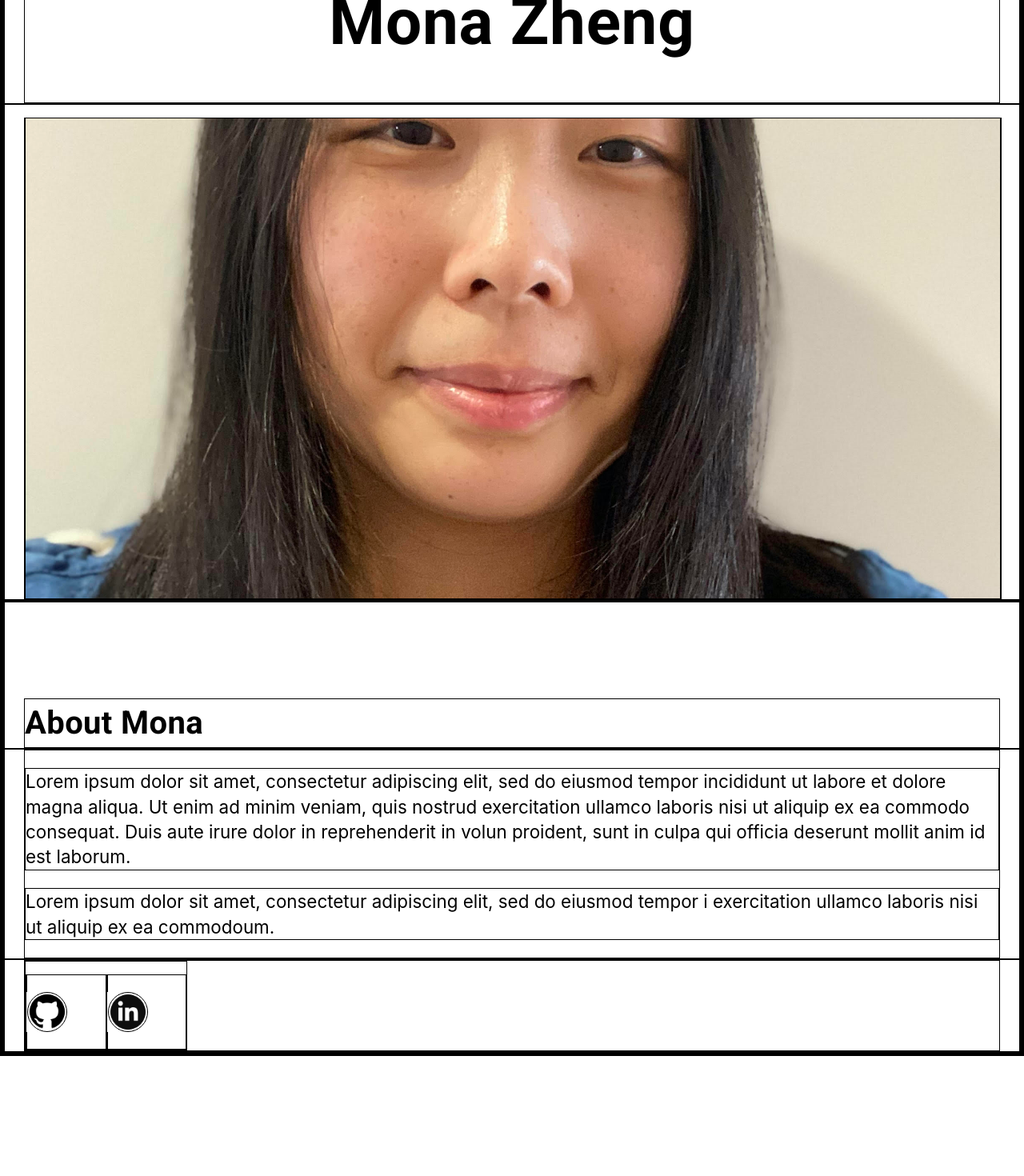
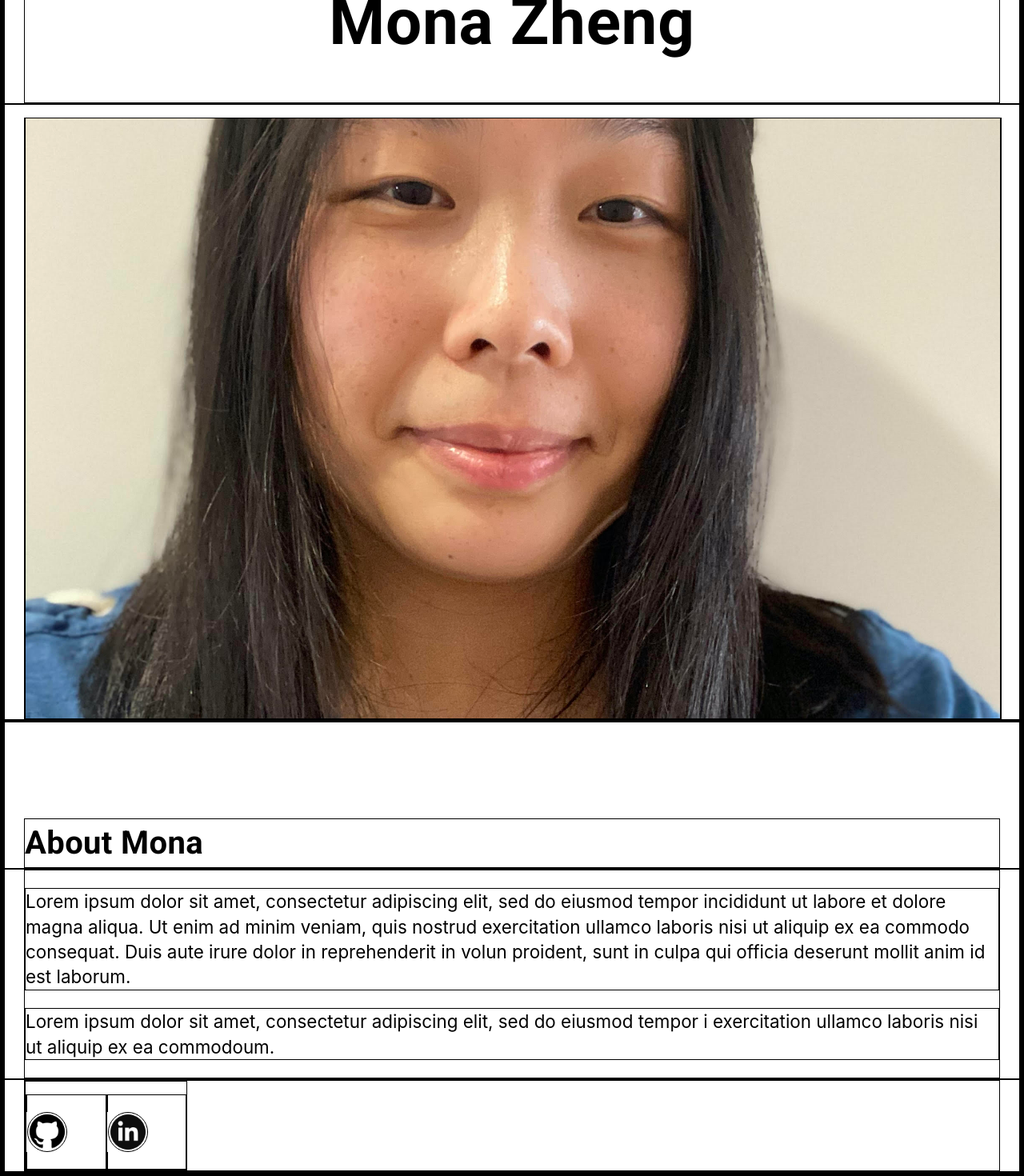
Before and after one commit to catmemberMona/portfolio, a React (Create React App) app: page / in a window 1280 px wide. Shown: the part 201-1671 px from the top of the page at 80% size. Before the commit the page ends 1521 px from the top, so only its background shows below. Built offline with nearby package versions, Linux system fonts and the light colour scheme.

Commit message:
increase content max width

```diff
--- a/src/App.js
+++ b/src/App.js
@@ -124,7 +124,7 @@ function App() {
         </Container>
       </AppBar>
       {/* Mona Name and Image first Look Section */}
-      <div style={{ maxWidth: 1700, margin: 'auto' }}>
+      <div style={{ maxWidth: 1800, margin: 'auto' }}>
         <Container maxWidth='false'>
           <Typography
             align='center'
@@ -145,7 +145,7 @@ function App() {
       {/* About Mona Section */}
       <div
         className={classes.aboutMe}
-        style={{ maxWidth: 1700, margin: 'auto' }}
+        style={{ maxWidth: 1800, margin: 'auto' }}
       >
         <Container maxWidth='false'>
           <Typography className={classes.subHeading}>
@@ -153,7 +153,7 @@ function App() {
           </Typography>
         </Container>
         <Container maxWidth='false'>
-          <div style={{ maxWidth: 1700, margin: 'auto' }} className={classes.contentText}>
+          <div style={{ maxWidth: 1800, margin: 'auto' }} className={classes.contentText}>
             <p>
               Lorem ipsum dolor sit amet, consectetur adipiscing elit, sed do
               eiusmod tempor incididunt ut labore et dolore magna aliqua. Ut
@@ -171,7 +171,7 @@ function App() {
         </Container>
         {/* External Links  */}
         <Container maxWidth='false'>
-          <div style={{ maxWidth: 1700, margin: 'auto' }}>
+          <div style={{ maxWidth: 1800, margin: 'auto' }}>
             <Grid container xs={4} lg={2} className={classes.externalLinks}>
               <Grid item className={classes.avatarLink}>
                 <a
@@ -262,7 +262,8 @@ const useStyles = makeStyles((theme) => ({
   extraLarge: {
     marginTop: theme.spacing(2),
     width: '100%',
-    height: 600,
+    height: 750,
+    minHeight: 750,
   },
   heading: {
     marginTop: '.3em',
```
